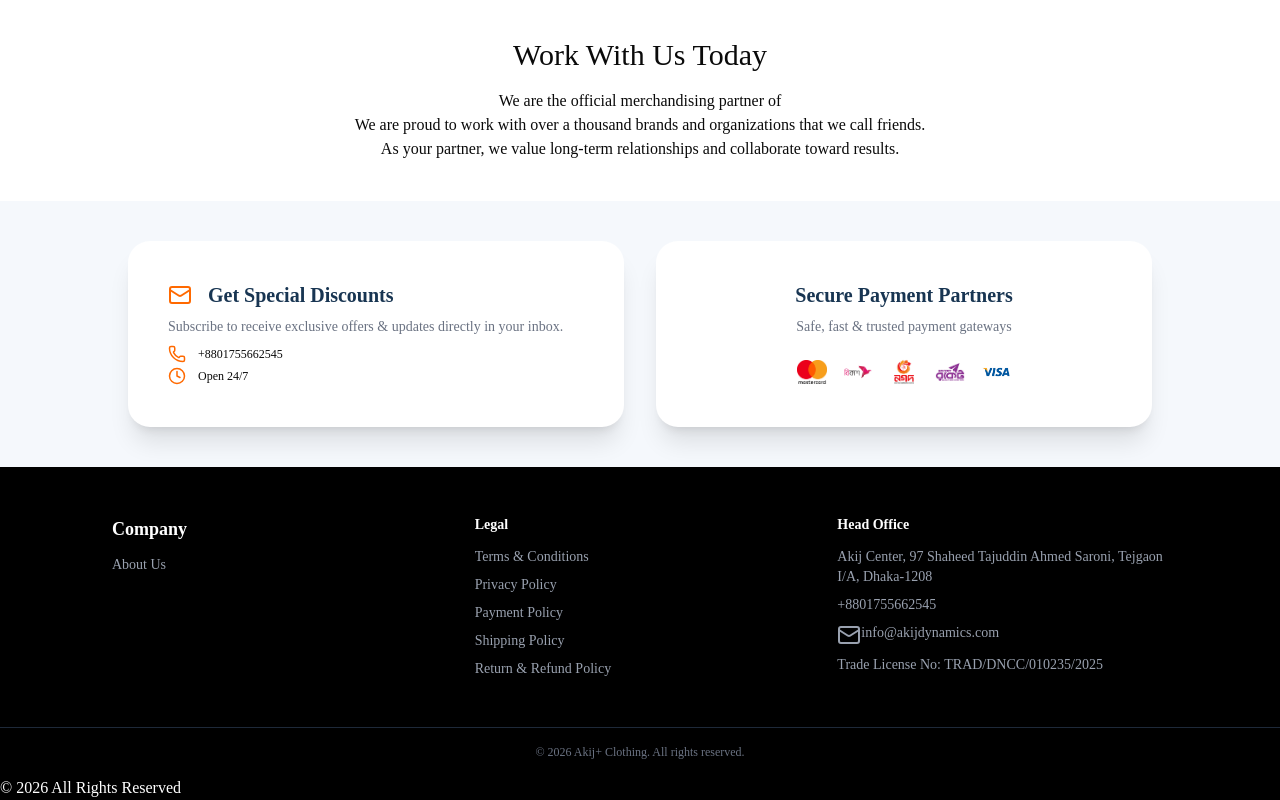
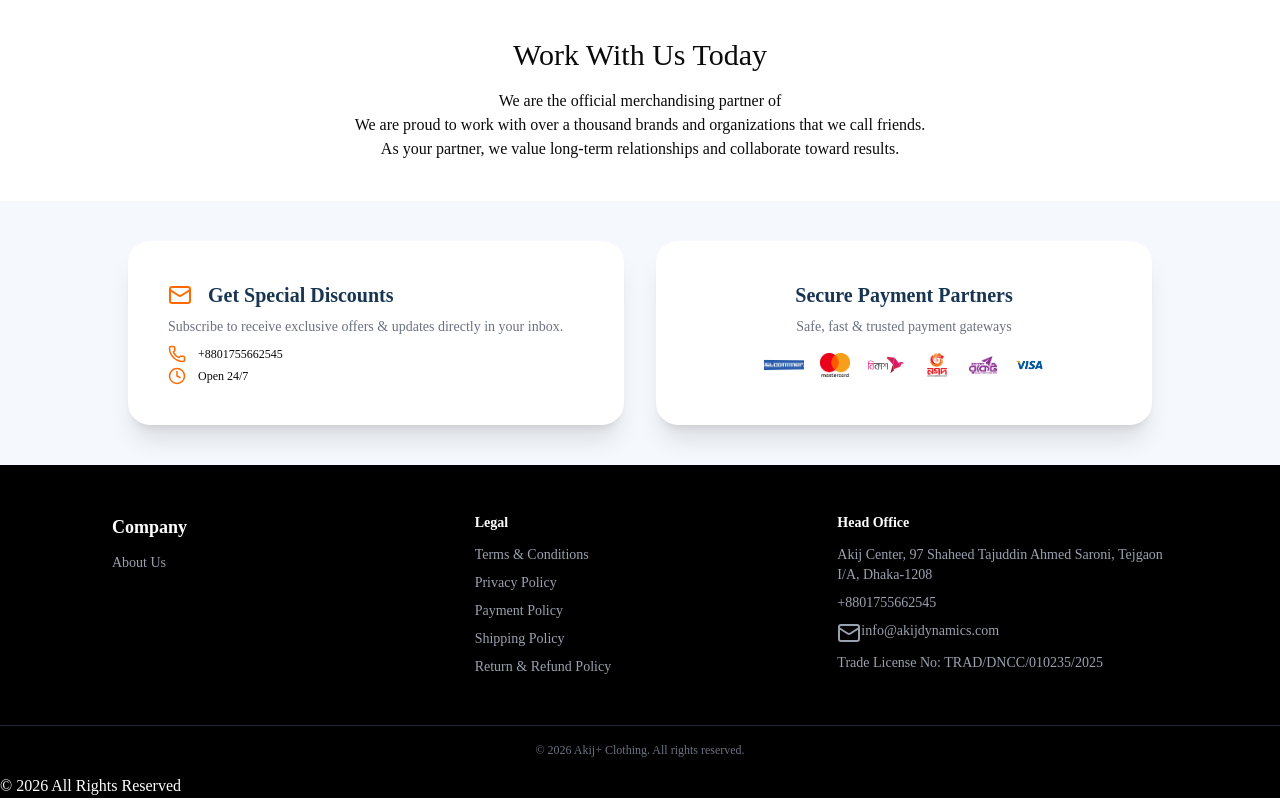
Before and after one commit to rafiq-567/akij-plus, a Next.js app: page / in a window 1280 px wide. Shown: the part 5878-6678 px from the top of the page. Built offline with nearby package versions, Linux system fonts and the light colour scheme.

Commit message:
updated some design in payment section

```diff
--- a/src/components/home/PaymentSystem.jsx
+++ b/src/components/home/PaymentSystem.jsx
@@ -1,5 +1,6 @@
 import Image from "next/image";
 import { Mail, Phone, Clock } from "lucide-react";
+import Link from "next/link";
 
 export default function PaymentSystem() {
     return (
@@ -55,46 +56,86 @@ export default function PaymentSystem() {
                             Safe, fast & trusted payment gateways
                         </p>
 
-            <div className="mt-5 flex flex-wrap items-center justify-center gap-4">
+                        <div className="mt-2 flex flex-wrap items-center justify-center gap-4">
+
+                            <Image
+                                className="hover:scale-110 transition-transform duration-300"
+                                src="/payment logo/sslcommerz.png"
+                                alt="sslcommerz"
+                                loading="eager"
+                                width={30}
+                                height={35}
+                              style={{
+                                    width: "40px",
+                                    height: "auto"
+                                }}
+                            />
 
                             <Image
                                 className="hover:scale-110 transition-transform duration-300"
                                 src="/payment logo/mastercard.png"
-                alt=""
+                                alt="mastercard"
+                                loading="eager"
                                 width={30}
                                 height={25}
+                              style={{
+                                    width: "30px",
+                                    height: "auto"
+                                }}
                             />
 
                             <Image
                                 className="hover:scale-110 transition-transform duration-300"
                                 src="/payment logo/bkash.png"
-                alt=""
+                                alt="bkash"
+                                loading="eager"
                                 width={30}
                                 height={25}
+                                style={{
+                                    width: "40px",
+                                    height: "auto"
+                                }}
                             />
 
+                            <Link href="https://nagad.com.bd/" target="_blank" rel="noopener noreferrer">
                                 <Image
                                     className="hover:scale-110 transition-transform duration-300"
                                     src="/payment logo/nagad.png"
-                alt=""
+                                    alt="nagad"
+                                    loading="eager"
                                     width={30}
                                     height={25}
+                                   style={{
+                                    width: "30px",
+                                    height: "auto"
+                                }}
                                 />
+                            </Link>
 
                             <Image
                                 className="hover:scale-110 transition-transform duration-300"
                                 src="/payment logo/rocket.png"
-                alt=""
+                                alt="rocket"
+                                loading="eager"
                                 width={30}
                                 height={25}
+                               style={{
+                                    width: "30px",
+                                    height: "auto"
+                                }}
                             />
 
                             <Image
                                 className="hover:scale-110 transition-transform duration-300"
                                 src="/payment logo/visa.png"
-                alt=""
+                                alt="visa"
+                                loading="eager"
                                 width={30}
                                 height={25}
+                                style={{
+                                    width: "30px",
+                                    height: "auto"
+                                }}
                             />
 
                         </div>
```
Also changed, not shown: public/payment logo/sslcommerz.png (added). Lines whose indentation alone changed are shown as unchanged.
